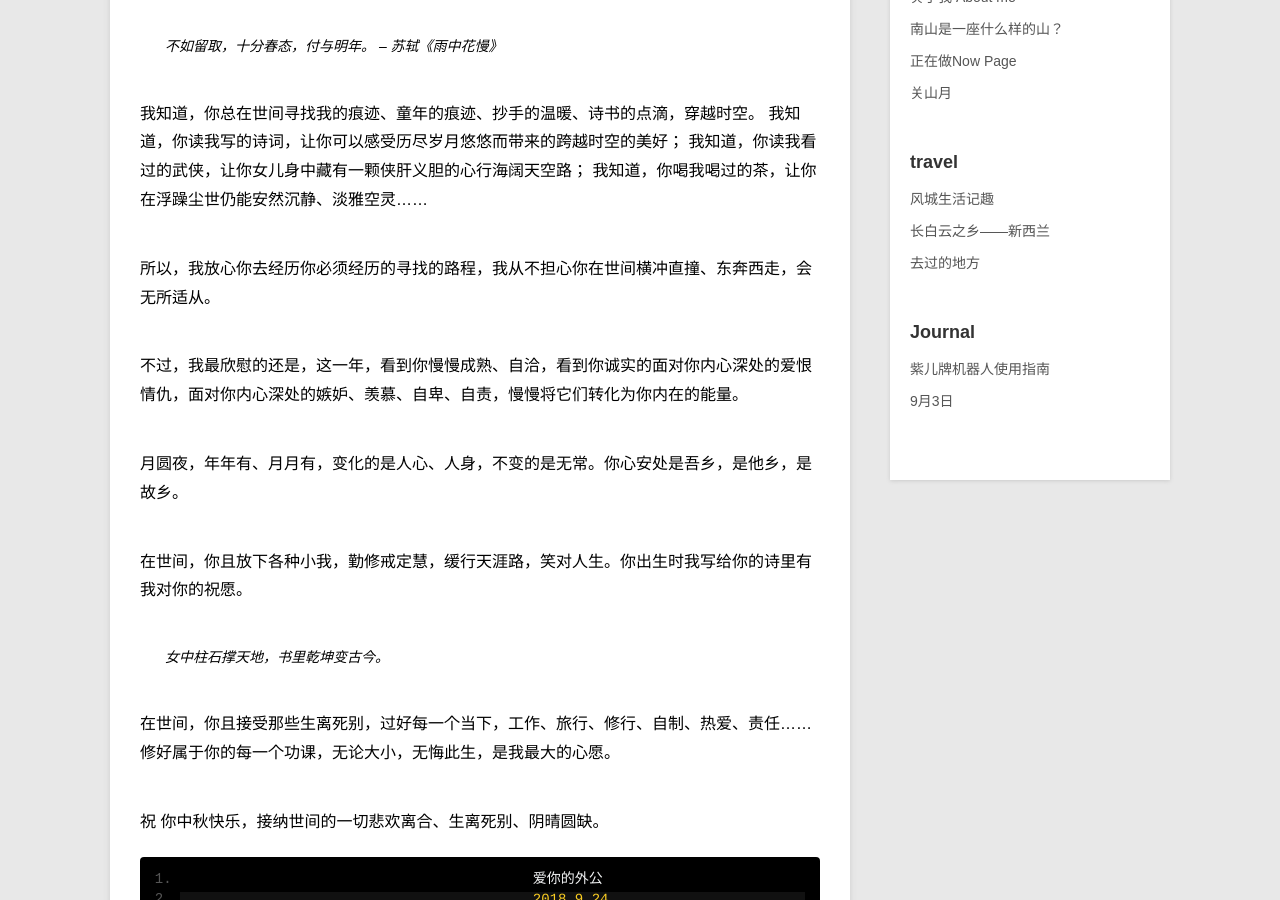
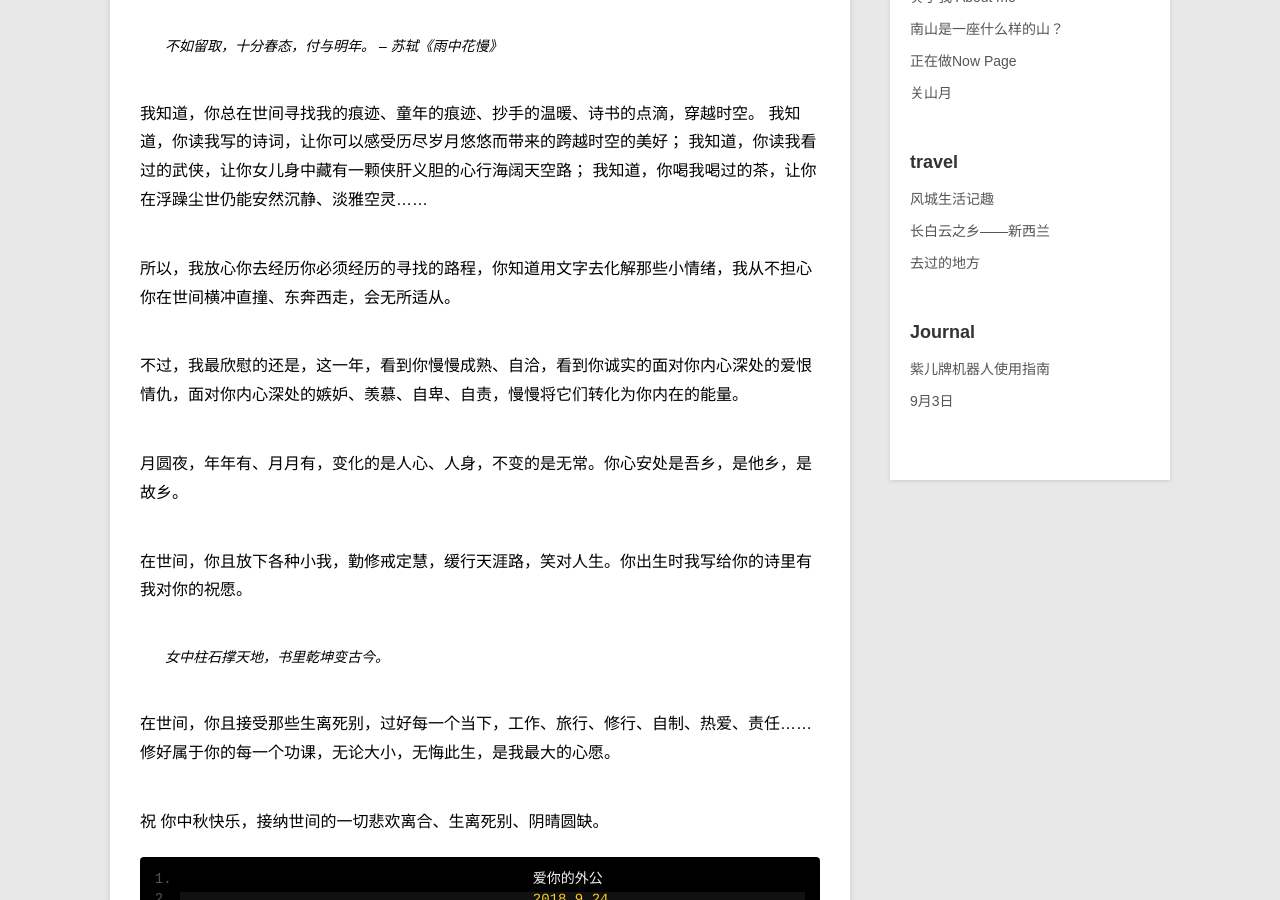
Before and after one commit to violettianjie/violettianjie.github.io, a Jekyll site: the page built from _posts/blog/2018-09-24-fullmoonletter.md, in a window 1280 px wide and 900 px high, scrolled down 948 px. Built offline with Jekyll 4.4.1, drawn with Linux system fonts in a browser that asks for light colours.

Commit message:
Update 2018-09-24-fullmoonletter.md

```diff
--- a/_posts/blog/2018-09-24-fullmoonletter.md
+++ b/_posts/blog/2018-09-24-fullmoonletter.md
@@ -37,7 +37,7 @@ category: blog
 我知道，你读我看过的武侠，让你女儿身中藏有一颗侠肝义胆的心行海阔天空路；
 我知道，你喝我喝过的茶，让你在浮躁尘世仍能安然沉静、淡雅空灵......
 
-所以，我放心你去经历你必须经历的寻找的路程，我从不担心你在世间横冲直撞、东奔西走，会无所适从。
+所以，我放心你去经历你必须经历的寻找的路程，你知道用文字去化解那些小情绪，我从不担心你在世间横冲直撞、东奔西走，会无所适从。
 
 不过，我最欣慰的还是，这一年，看到你慢慢成熟、自洽，看到你诚实的面对你内心深处的爱恨情仇，面对你内心深处的嫉妒、羡慕、自卑、自责，慢慢将它们转化为你内在的能量。
 
```
